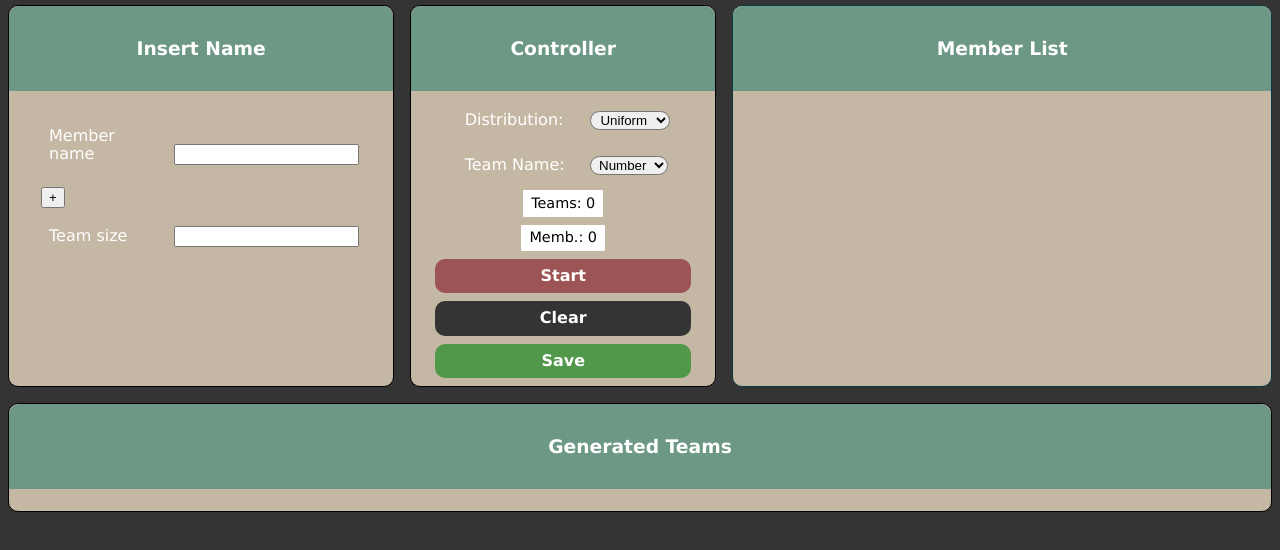
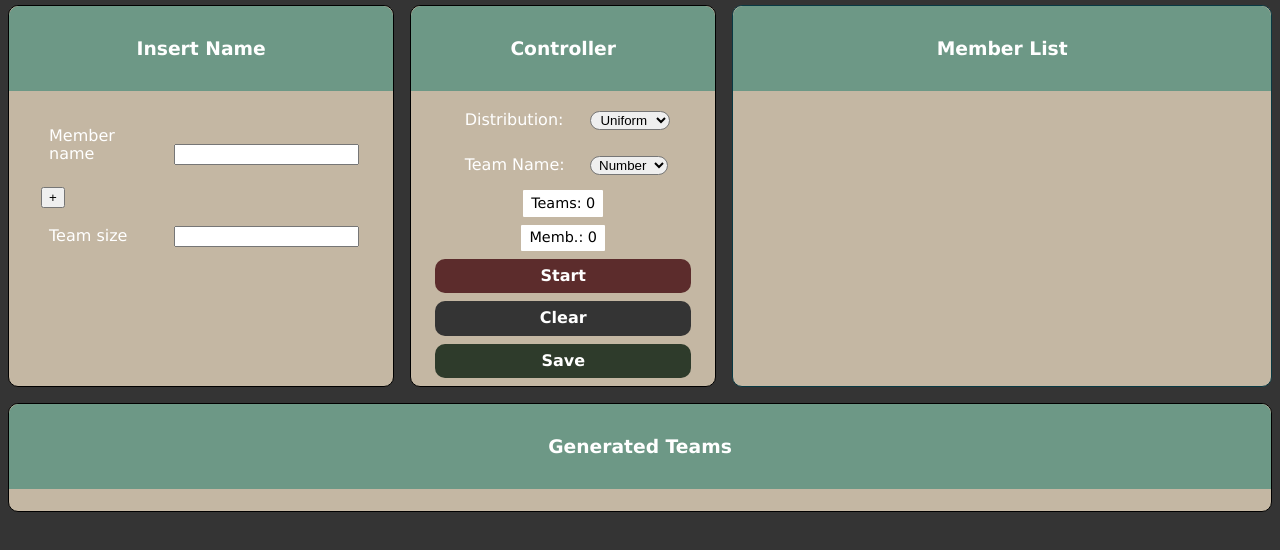
Before and after one commit to helkyar/Random-team-Generator, a plain HTML site: page Team Generator Project/index.html in a window 1280 px wide. Shown: the part 104-654 px from the top of the page. Drawn offline with Linux system fonts and the light colour scheme.

Commit message:
Change palette

```diff
--- a/Team Generator Project/style.css
+++ b/Team Generator Project/style.css
@@ -145,14 +145,14 @@ select {
   font-size: 0.9rem;
 }
 .start {
-  background-color: #9d5454;
+  background-color: #5c2c2c;
 }
 .clear {
   transition: ease-in 1s transform;
   background-color: #343434;
 }
 .save {
-  background-color: #2f902fc4;
+  background-color: #2e3b2b;
 }
 .saved {
   transition: ease-in-out 1s transform;
@@ -212,7 +212,7 @@ select {
   border-radius: 10px 10px 0px 0px;
 }
 .teams h5 {
-  background-color: #6D9886;
+  background-color: #6d9886;
   text-align: center;
   margin-top: -1.5rem;
   visibility: hidden;
```
